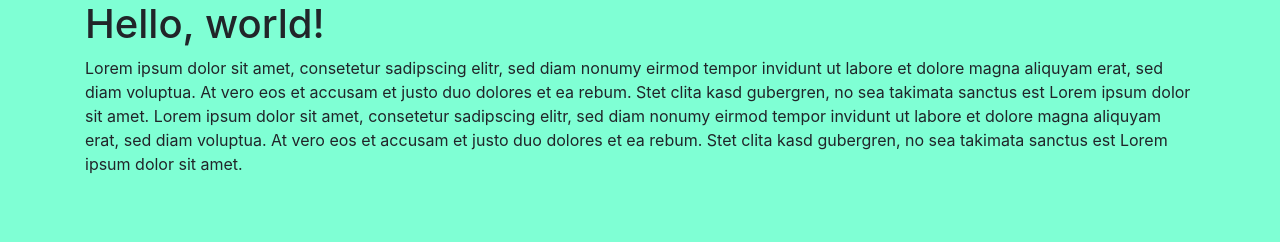
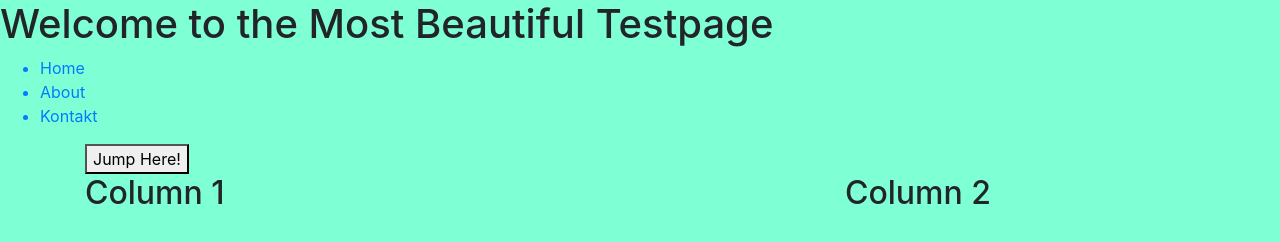
Before and after one commit to Schiller-Stoff/LoadStyler, a website built with webpack: page dist/index.html in a window 1280 px wide. Built offline with nearby package versions, Linux system fonts and the light colour scheme.

Commit message:
test html hinzugefügt

```diff
--- a/dist/index.html
+++ b/dist/index.html
@@ -11,17 +11,65 @@
     <title>Hello, world!</title>
 </head>
 <body>
-<h1 class="container">Hello, world!</h1>
-<div class="container">
-    <p>
-        Lorem ipsum dolor sit amet, consetetur sadipscing elitr,
-        sed diam nonumy eirmod tempor invidunt ut labore et dolore magna aliquyam erat, sed diam voluptua.
-        At vero eos et accusam et justo duo dolores et ea rebum. Stet clita kasd gubergren, no sea takimata sanctus est Lorem ipsum dolor sit amet.
-        Lorem ipsum dolor sit amet, consetetur sadipscing elitr, sed diam nonumy eirmod tempor invidunt ut labore et dolore magna aliquyam erat,
-        sed diam voluptua. At vero eos et accusam et justo duo dolores et ea rebum.
-        Stet clita kasd gubergren, no sea takimata sanctus est Lorem ipsum dolor sit amet.
-    </p>
-</div>
+<div id="LoadStyler_Preloader"></div>
+<div id="LoadStyler_Blender"></div>
+<div id="LoadStyler_AjaxLoader"></div>
+
+<header>
+    <h1>Welcome to the Most Beautiful Testpage</h1>
+</header>
+<nav>
+    <ul>
+        <a href="index.html"><li>Home</li></a>
+        <a href="about.html"><li>About</li></a>
+        <a href="contact.html"><li>Kontakt</li></a>
+    </ul>
+</nav>
+<main class = "container">
+
+    <!--<h1>Testseite für den LoadStyler</h1>-->
+
+    <!--<div class="container">-->
+    <!--<span id="testbutton01" class="variants">Click me!</span>-->
+    <!--<span class="ajaxload"> ajaxLoader-class</span>-->
+    <!--<span class="ajaxload"> ajaxLoader-class</span>-->
+    <!--<span class="ajaxload02">ajaxload02 class</span>-->
+    <!--<span id="box_button">Testbutton for ObeyingContentBox</span>-->
+    <!--</div>-->
+
+    <div>
+        <button>Jump Here!</button>
+    </div>
+
+    <div class="row">
+        <div id="ajax_container" class="col-sm-8">
+            <h2>Column 1</h2>
+        </div>
+        <div id="ajax_container02" class="col-sm-4">
+            <h2>Column 2</h2>
+        </div>
+    </div>
+
+    <!--<div>-->
+    <!--<img width="100%" src='https://unsplash.it/3000/3000/?random' />-->
+    <!--</div>-->
+
+    <!--<div>-->
+    <!--<img width="100%" src='https://unsplash.it/3000/3000/?random' />-->
+    <!--</div>-->
+
+    <!--<p>-->
+    <!--Lorem ipsum dolor sit amet, consetetur sadipscing elitr, sed diam nonumy eirmod tempor invidunt ut labore et dolore magna aliquyam erat, sed diam voluptua. At vero eos et accusam et justo duo dolores et ea rebum. Stet clita kasd gubergren, no sea takimata sanctus est Lorem ipsum dolor sit amet. Lorem ipsum dolor sit amet, consetetur sadipscing elitr, sed diam nonumy eirmod tempor invidunt ut labore et dolore magna aliquyam erat, sed diam voluptua. At vero eos et accusam et justo duo dolores et ea rebum. Stet clita kasd gubergren, no sea takimata sanctus est Lorem ipsum dolor sit amet. Lorem ipsum dolor sit amet, consetetur sadipscing elitr, sed diam nonumy eirmod tempor invidunt ut labore et dolore magna aliquyam erat, sed diam voluptua. At vero eos et accusam et justo duo dolores et ea rebum. Stet clita kasd gubergren, no sea takimata sanctus est Lorem ipsum dolor sit amet.-->
+
+    <!--Duis autem vel eum iriure dolor in hendrerit in vulputate velit esse molestie consequat, vel illum dolore eu feugiat nulla facilisis at vero eros et accumsan et iusto odio dignissim qui blandit praesent luptatum zzril delenit augue duis dolore te feugait nulla facilisi. Lorem ipsum dolor sit amet, consectetuer adipiscing elit, sed diam nonummy nibh euismod tincidunt ut laoreet dolore magna aliquam erat volutpat.-->
+
+    <!--Ut wisi enim ad minim veniam, quis nostrud exerci tation ullamcorper suscipit lobortis nisl ut aliquip ex ea commodo consequat. Duis autem vel eum iriure dolor in hendrerit in vulputate velit esse-->
+    <!--</p>-->
+    <!--<p>-->
+    <!--Lorem ipsum dolor sit amet, consetetur sadipscing elitr, sed diam nonumy eirmod tempor invidunt ut labore et dolore magna aliquyam erat, sed diam voluptua. At vero eos et accusam et justo duo dolores et ea rebum. Stet clita kasd gubergren, no sea takimata sanctus est Lorem ipsum dolor sit amet.-->
+    <!--</p>-->
+</main>
+<footer></footer>
 
 <!--Bootstrap,jquery,popper.js are in the bundle-->
 <script src="js/pageOne.js"></script>
```
